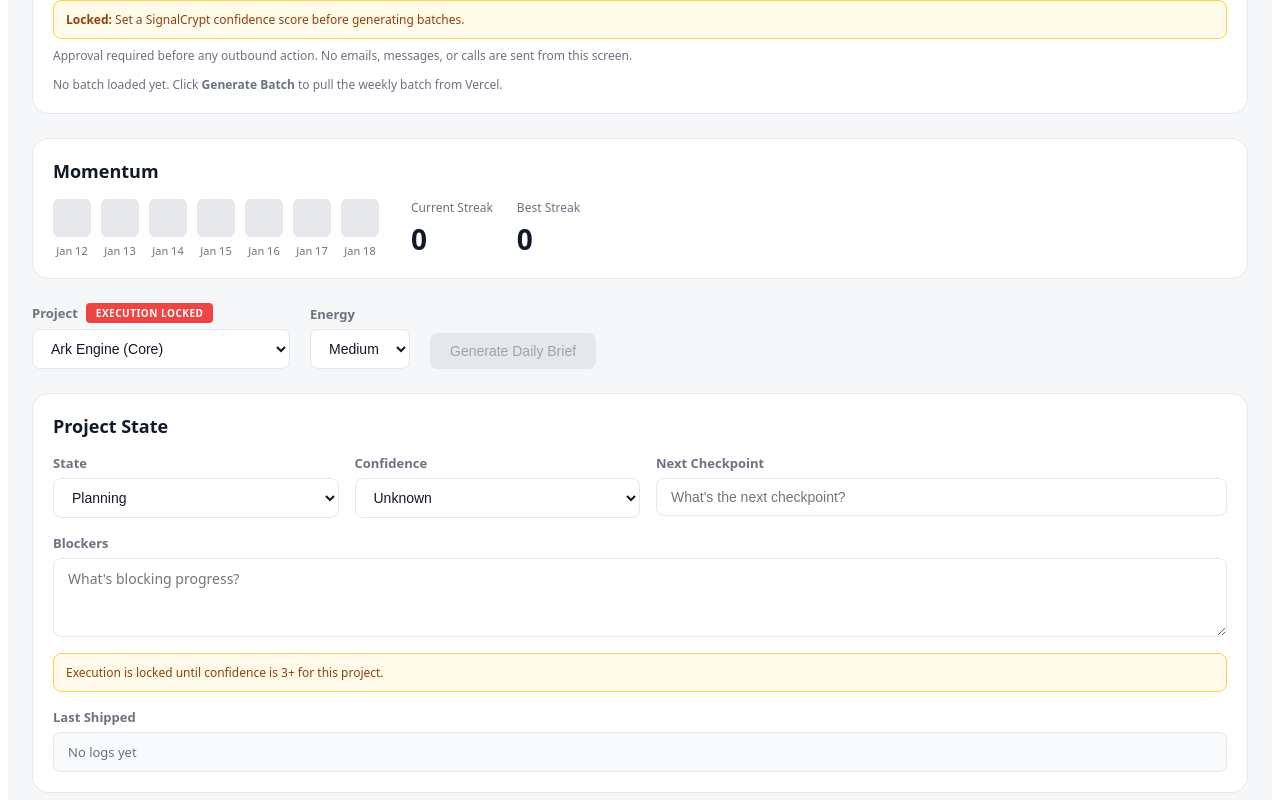
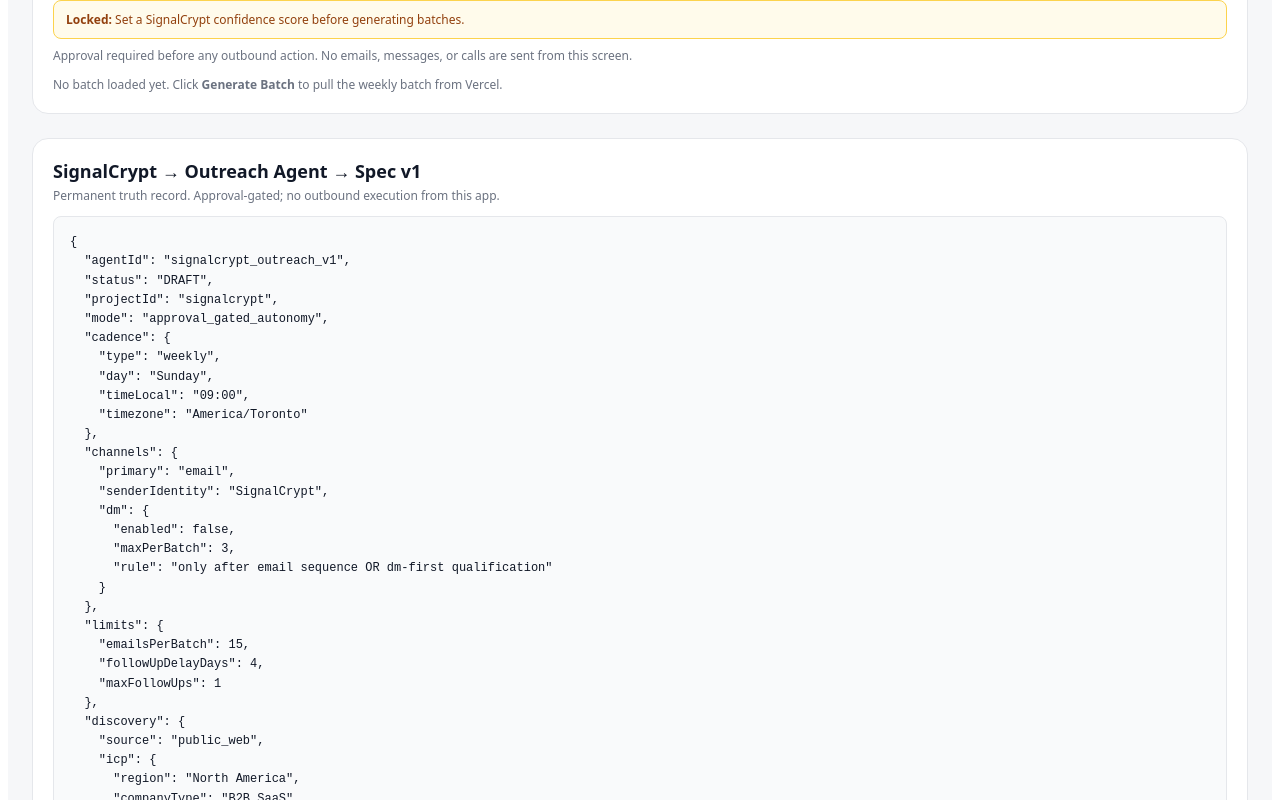
Before and after one commit to Yoniboyy055/Ark-engine-, a React (Vite) app: page / in a window 1280 px wide. Shown: the part 540-1340 px from the top of the page. Built offline with nearby package versions, Linux system fonts and the light colour scheme; the HTML template or start-up script is replaced by a standard one.

Commit message:
Add SignalCrypt outreach spec v1 record
Co-authored-by: yoniboy055 <yoniboy055@gmail.com>

```diff
--- a/src/App.tsx
+++ b/src/App.tsx
@@ -90,6 +90,7 @@ type ExportData = {
   projectState?: Record<string, ProjectState>
   milestones?: Milestone[]
   projectLedger?: Record<string, ProjectLedger>
+  outreachAgentSpec?: string
   projectStatuses?: Record<string, ProjectStateStatus>
 }
 
@@ -119,6 +120,62 @@ type SignalCryptBatch = {
 };
 
 const SC_BATCH_KEY = "ark_signalcrypt_batch_v1";
+const SC_OUTREACH_SPEC_KEY = "ark_signalcrypt_outreach_spec_v1";
+
+const SIGNALCRYPT_OUTREACH_SPEC_V1 = `{
+  "agentId": "signalcrypt_outreach_v1",
+  "status": "DRAFT",
+  "projectId": "signalcrypt",
+  "mode": "approval_gated_autonomy",
+  "cadence": {
+    "type": "weekly",
+    "day": "Sunday",
+    "timeLocal": "09:00",
+    "timezone": "America/Toronto"
+  },
+  "channels": {
+    "primary": "email",
+    "senderIdentity": "SignalCrypt",
+    "dm": {
+      "enabled": false,
+      "maxPerBatch": 3,
+      "rule": "only after email sequence OR dm-first qualification"
+    }
+  },
+  "limits": {
+    "emailsPerBatch": 15,
+    "followUpDelayDays": 4,
+    "maxFollowUps": 1
+  },
+  "discovery": {
+    "source": "public_web",
+    "icp": {
+      "region": "North America",
+      "companyType": "B2B SaaS",
+      "employeeRange": "10-200",
+      "mustHaveClaims": ["security", "trust", "privacy", "compliance", "uptime"]
+    },
+    "evidenceRequired": true,
+    "outputFields": ["name", "website", "whySelected", "evidenceUrl"]
+  },
+  "approval": {
+    "required": true,
+    "who": "Yonatan",
+    "states": ["PENDING", "APPROVED", "REJECTED", "PAUSED"]
+  },
+  "stopConditions": ["any_reply", "unsubscribe", "bounce", "manual_pause"],
+  "logging": {
+    "required": true,
+    "logTo": "ark_engine",
+    "fields": ["target", "channel", "step", "timestamp", "result"]
+  },
+  "gmail": {
+    "accountType": "personal",
+    "integration": "oauth",
+    "dryRun": true,
+    "draftsMode": "INTERNAL_ONLY"
+  }
+}`;
 
 function loadSignalCryptBatch(): SignalCryptBatch | null {
   try {
@@ -131,6 +188,18 @@ function loadSignalCryptBatch(): SignalCryptBatch | null {
 
 function saveSignalCryptBatch(batch: SignalCryptBatch) {
   localStorage.setItem(SC_BATCH_KEY, JSON.stringify(batch));
+}
+
+function loadSignalCryptOutreachSpec(): string {
+  try {
+    return localStorage.getItem(SC_OUTREACH_SPEC_KEY) || SIGNALCRYPT_OUTREACH_SPEC_V1
+  } catch {
+    return SIGNALCRYPT_OUTREACH_SPEC_V1
+  }
+}
+
+function saveSignalCryptOutreachSpec(spec: string) {
+  localStorage.setItem(SC_OUTREACH_SPEC_KEY, spec)
 }
 
 // Default projects
@@ -398,6 +467,7 @@ function App() {
   const [milestones, setMilestones] = useState<Milestone[]>([])
   const [newMilestoneText, setNewMilestoneText] = useState('')
   const [scBatch, setScBatch] = useState<SignalCryptBatch | null>(() => loadSignalCryptBatch())
+  const [scOutreachSpec, setScOutreachSpec] = useState<string>(() => loadSignalCryptOutreachSpec())
   const [scLoading, setScLoading] = useState(false)
   const [scError, setScError] = useState<string | null>(null)
 
@@ -539,6 +609,11 @@ function App() {
     localStorage.setItem(STORAGE_KEYS.projectLedger, JSON.stringify(projectLedger))
   }, [projectLedger])
 
+  // Save SignalCrypt outreach spec to localStorage
+  useEffect(() => {
+    saveSignalCryptOutreachSpec(scOutreachSpec)
+  }, [scOutreachSpec])
+
   // Save milestones to localStorage
   useEffect(() => {
     localStorage.setItem(STORAGE_KEYS.milestones, JSON.stringify(milestones))
@@ -1279,6 +1354,7 @@ function App() {
       projectState,
       milestones,
       projectLedger,
+      outreachAgentSpec: scOutreachSpec,
     }
     downloadJSON(exportData, `ark-engine-export-${Date.now()}.json`)
   }
@@ -1360,6 +1436,9 @@ function App() {
               }
             })
             setProjectLedger(mergedLedger)
+          }
+          if (data.outreachAgentSpec) {
+            setScOutreachSpec(data.outreachAgentSpec)
           }
 
           alert('Data imported successfully!')
@@ -1705,6 +1784,30 @@ function App() {
             No batch loaded yet. Click <strong>Generate Batch</strong> to pull the weekly batch from Vercel.
           </div>
         )}
+      </div>
+
+      {/* SignalCrypt Outreach Agent Spec v1 */}
+      <div style={{ background: '#ffffff', padding: '20px', borderRadius: '16px', border: '1px solid #e5e7eb', marginBottom: '24px' }}>
+        <div style={{ fontSize: '18px', fontWeight: '600', color: '#111827', marginBottom: '4px' }}>SignalCrypt → Outreach Agent → Spec v1</div>
+        <div style={{ color: '#6b7280', fontSize: '12px', marginBottom: '12px' }}>
+          Permanent truth record. Approval-gated; no outbound execution from this app.
+        </div>
+        <pre
+          style={{
+            padding: '16px',
+            background: '#f9fafb',
+            borderRadius: '8px',
+            border: '1px solid #e5e7eb',
+            fontFamily: 'monospace',
+            fontSize: '12px',
+            lineHeight: '1.6',
+            whiteSpace: 'pre-wrap',
+            color: '#111827',
+            margin: '0',
+          }}
+        >
+          {scOutreachSpec}
+        </pre>
       </div>
 
       {/* Momentum Card */}
```
